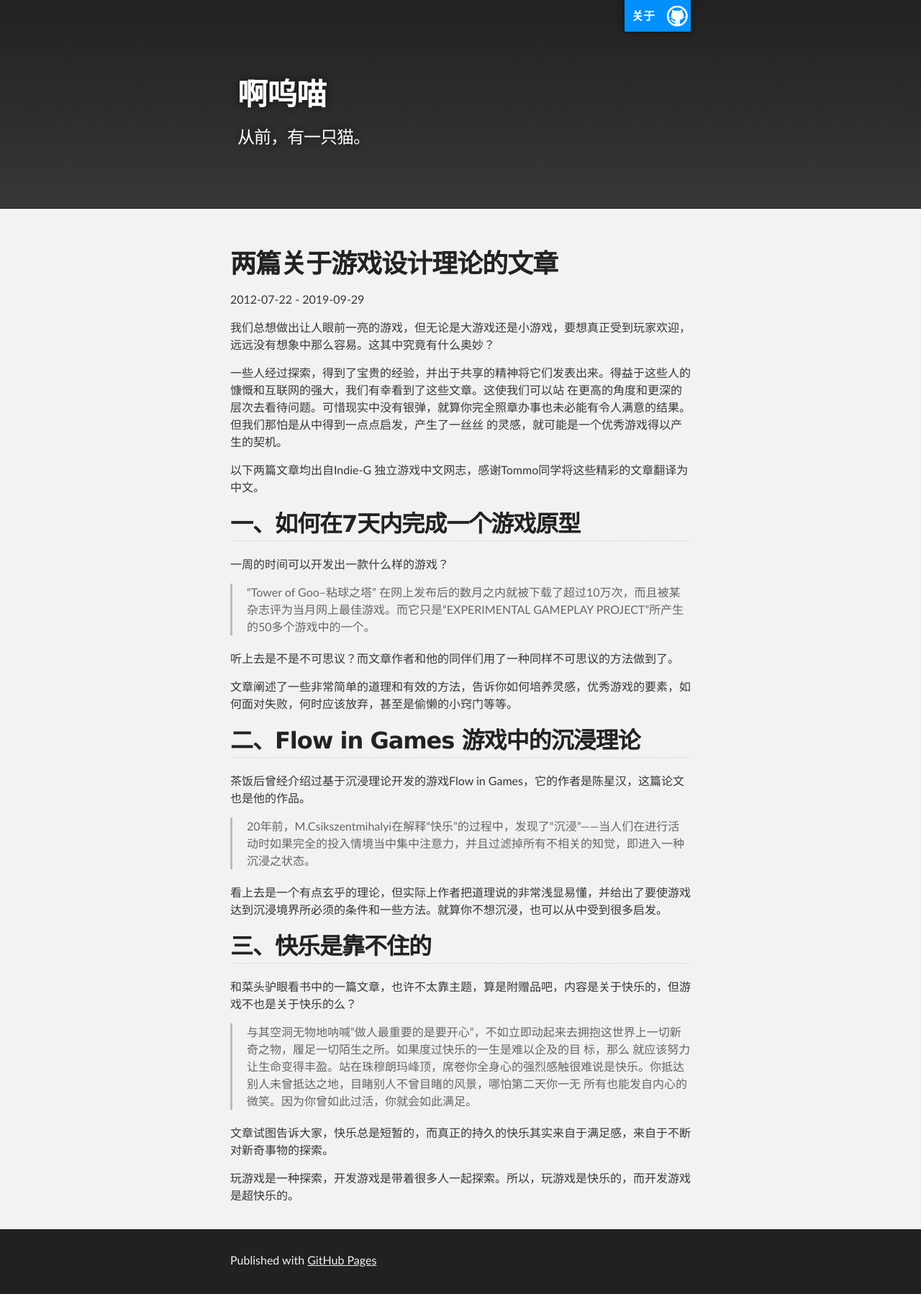
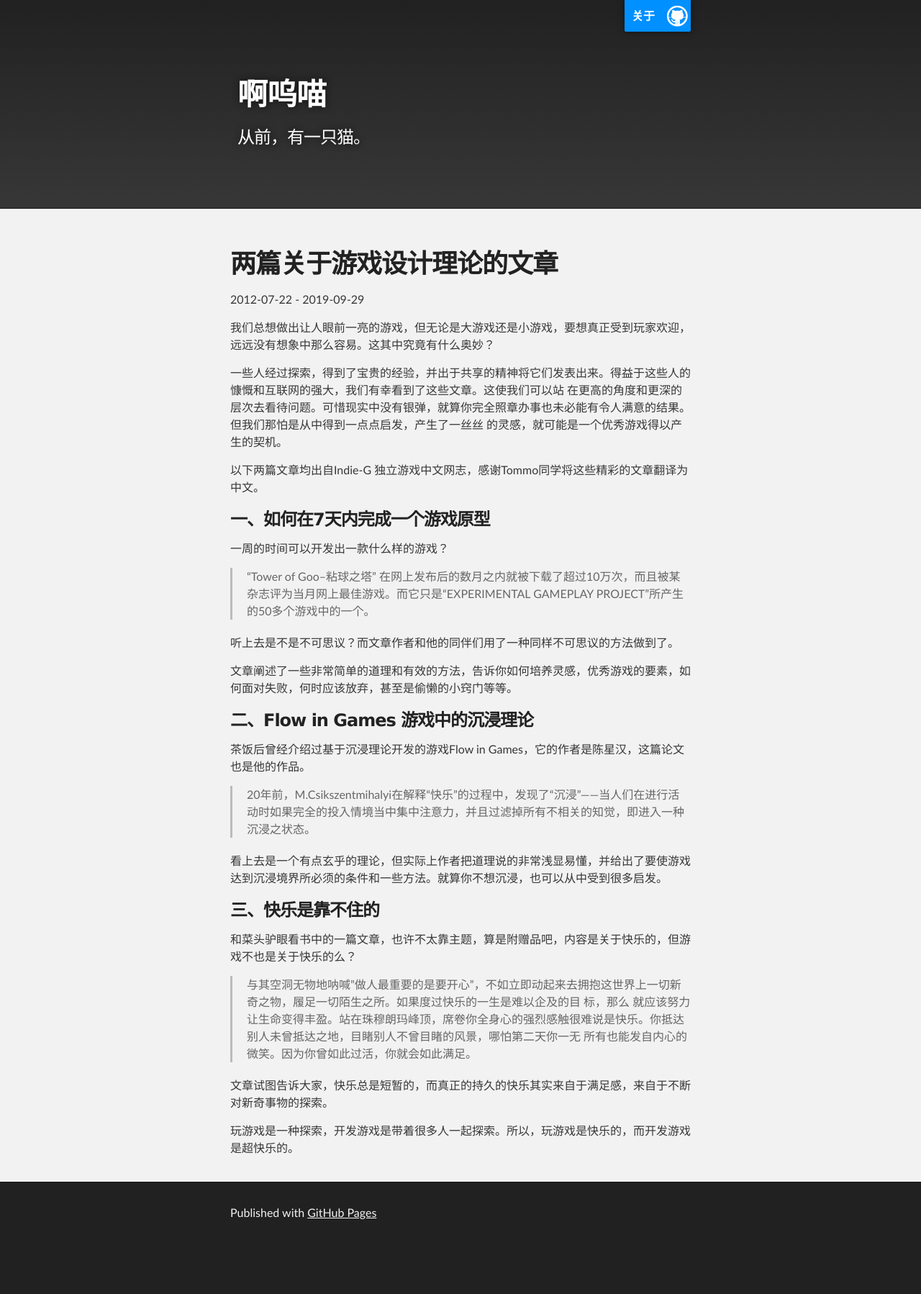
Before and after one commit to icrmio/icrmio.github.io, a Jekyll site: the page built from _posts/2012-07-22-two-articles-about-game-design.md, in a window 1280 px wide. Shown: the whole page at 72% size. Built offline with Jekyll 4.4.1, drawn with Linux system fonts in a browser that asks for light colours; after the commit the page ends 1732 px from its top, so only the background shows below that.

```diff
--- a/_posts/2012-07-22-two-articles-about-game-design.md
+++ b/_posts/2012-07-22-two-articles-about-game-design.md
@@ -11,7 +11,7 @@ excerpt: 好文推荐
 一些人经过探索，得到了宝贵的经验，并出于共享的精神将它们发表出来。得益于这些人的慷慨和互联网的强大，我们有幸看到了这些文章。这使我们可以站 在更高的角度和更深的层次去看待问题。可惜现实中没有银弹，就算你完全照章办事也未必能有令人满意的结果。但我们那怕是从中得到一点点启发，产生了一丝丝 的灵感，就可能是一个优秀游戏得以产生的契机。
 
 以下两篇文章均出自Indie-G 独立游戏中文网志，感谢Tommo同学将这些精彩的文章翻译为中文。
-## 一、如何在7天内完成一个游戏原型
+### 一、如何在7天内完成一个游戏原型
 一周的时间可以开发出一款什么样的游戏？
 
 > "Tower of Goo--粘球之塔" 在网上发布后的数月之内就被下载了超过10万次，而且被某杂志评为当月网上最佳游戏。而它只是“EXPERIMENTAL GAMEPLAY PROJECT”所产生的50多个游戏中的一个。
@@ -20,13 +20,13 @@ excerpt: 好文推荐
 
 文章阐述了一些非常简单的道理和有效的方法，告诉你如何培养灵感，优秀游戏的要素，如何面对失败，何时应该放弃，甚至是偷懒的小窍门等等。
 
-## 二、Flow in Games 游戏中的沉浸理论
+### 二、Flow in Games 游戏中的沉浸理论
 茶饭后曾经介绍过基于沉浸理论开发的游戏Flow in Games，它的作者是陈星汉，这篇论文也是他的作品。
 
 > 20年前，M.Csikszentmihalyi在解释“快乐”的过程中，发现了“沉浸”——当人们在进行活动时如果完全的投入情境当中集中注意力，并且过滤掉所有不相关的知觉，即进入一种沉浸之状态。
 
 看上去是一个有点玄乎的理论，但实际上作者把道理说的非常浅显易懂，并给出了要使游戏达到沉浸境界所必须的条件和一些方法。就算你不想沉浸，也可以从中受到很多启发。
-## 三、快乐是靠不住的
+### 三、快乐是靠不住的
 和菜头驴眼看书中的一篇文章，也许不太靠主题，算是附赠品吧，内容是关于快乐的，但游戏不也是关于快乐的么？
 
 > 与其空洞无物地呐喊"做人最重要的是要开心"，不如立即动起来去拥抱这世界上一切新奇之物，履足一切陌生之所。如果度过快乐的一生是难以企及的目 标，那么 就应该努力让生命变得丰盈。站在珠穆朗玛峰顶，席卷你全身心的强烈感触很难说是快乐。你抵达别人未曾抵达之地，目睹别人不曾目睹的风景，哪怕第二天你一无 所有也能发自内心的微笑。因为你曾如此过活，你就会如此满足。
```
